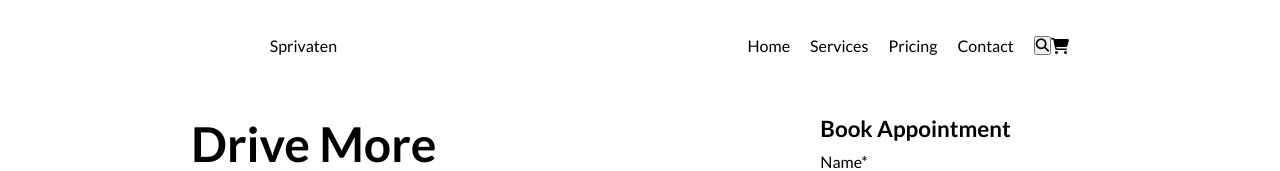
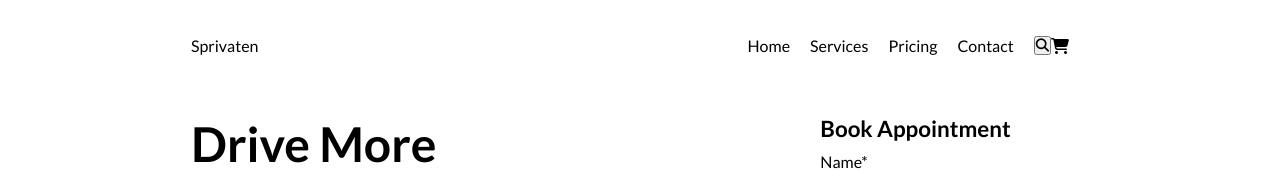
Before and after one commit to MarcoFromBerlin/website-corporate, a website: page dist/index.html in a window 1280 px wide. Shown: the top 171 px of the page. Drawn offline with Linux system fonts and the light colour scheme.

Commit message:
fixed menu

```diff
--- a/dist/index.html
+++ b/dist/index.html
@@ -25,11 +25,11 @@
       <div class="row">
 
         <!-- <nav> -->
-          <div class="col-1"></div>
+          <!-- <div class="col-1"></div> -->
 
 
 
-          <div class="logo col-2">
+          <div class="logo col-3">
             <a href="#">Sprivaten</a>
         </div>
 <div class="col-3"></div>
```
